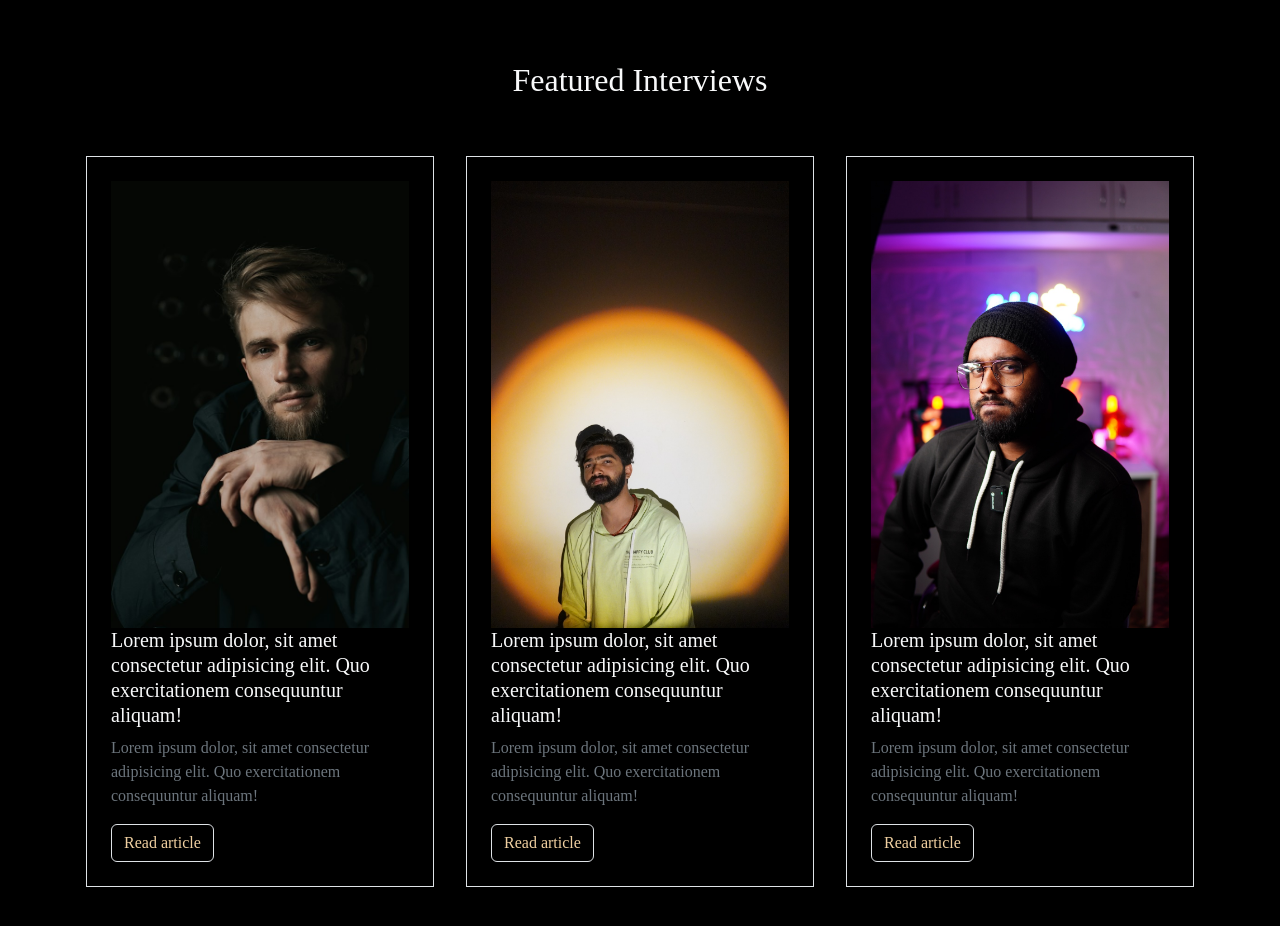
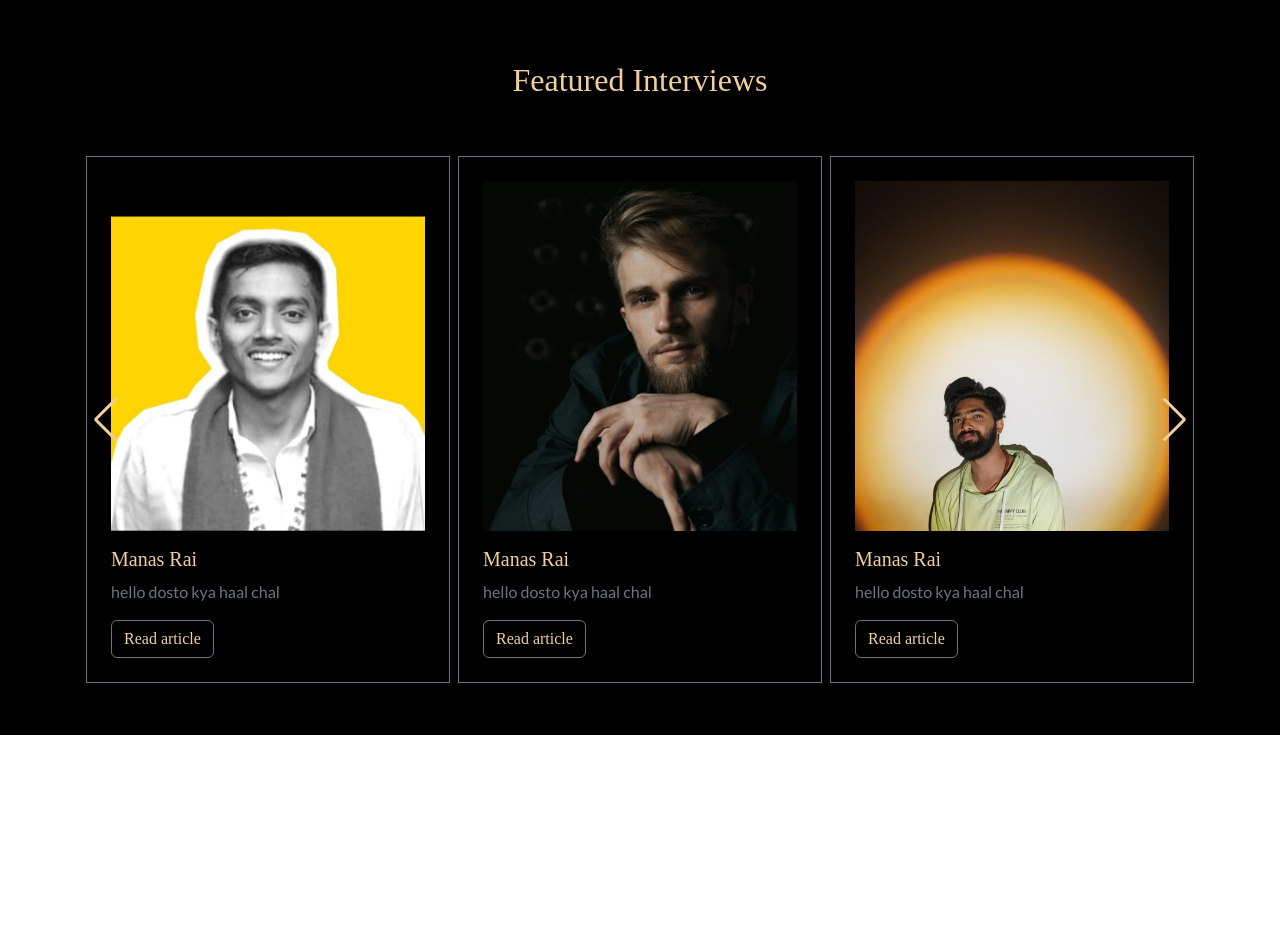
Before and after one commit to Manasrai2000/famebeat, a plain HTML site: page slider.html in a window 1280 px wide. Shown: the part 840-1766 px from the top of the page. After the commit the page ends 1575 px from the top, so only its background shows below. Drawn offline with nearby package versions, Linux system fonts and the light colour scheme; a web font is replaced by a local one.

Commit message:
update 2 sections code
home page abhi baaki hai

```diff
--- a/slider.html
+++ b/slider.html
@@ -26,7 +26,15 @@
             z-index: 1;
         }
 
+        .btn:hover{
+            color: white;
+        }
         .t-cr {
+            color: #efcfa0;
+        }
+        .swiper-button-prev,
+        .swiper-button-next{
+
             color: #efcfa0;
         }
     </style>
@@ -204,47 +212,91 @@
         </div>
     </section>
 
+    <!-- articles -->
     <section class="bg-black py-5">
         <div class="container">
-        <div class="playfair fs-2 my-5 text-light text-center">
+            <div class="playfair fs-2 my-5 t-cr text-center">
                 Featured Interviews
             </div>
-        <div class="row">
-            <div class="col-lg-4 col-md-6 col-12 ">
-                <div class="m-1 text-light p-4 border">
-
-                    <img src="./assets/images/m1.jpg" alt="" class="img-fluid">
-                    <div class="playfair fs-5  lh-sm">Lorem ipsum dolor, sit amet consectetur adipisicing elit. Quo exercitationem consequuntur aliquam!</div>
-                    <div class="playfair pt-2 text-secondary ">Lorem ipsum dolor, sit amet consectetur adipisicing elit. Quo exercitationem consequuntur aliquam!</div>
-                    <a href=" " class="playfair btn border mt-3 t-cr">Read
-                        article</a>
+            <div class="swiper swiperarticle">
+                <div class="swiper-wrapper">
+                    <!-- @foreach($featured_magazines as $magazine) -->
+                    <div class="swiper-slide">
+                        <div class="">
+                            <div class="m-1 text-light p-4 border border-secondary">
+                                <div class="position-relative overflow-hidden mb-3" style="height:350px;">
+                                    <img src="./assets/images/admin.jpg" alt=""
+                                        class="img-fluid position-absolute top-50 start-50 translate-middle">
+                                </div>
+                                <div class="playfair fs-5 t-cr lh-sm">Manas Rai</div>
+                                <div class="pt-2 text-secondary">hello dosto kya haal chal</div>
+                                <a href=" " class="playfair btn border border-secondary mt-3 t-cr">Read article</a>
                             </div>
                         </div>
-            <div class="col-lg-4 col-md-6 col-12 ">
-                <div class="m-1 text-light p-4 border">
-
-                    <img src="./assets/images/m2.jpg" alt="" class="img-fluid">
-                    <div class="playfair fs-5  lh-sm">Lorem ipsum dolor, sit amet consectetur adipisicing elit. Quo exercitationem consequuntur aliquam!</div>
-                    <div class="playfair pt-2 text-secondary ">Lorem ipsum dolor, sit amet consectetur adipisicing elit. Quo exercitationem consequuntur aliquam!</div>
-                    <a href=" " class="playfair btn border mt-3 t-cr">Read
-                        article</a>
+                    </div>
+                    <div class="swiper-slide">
+                        <div class="">
+                            <div class="m-1 text-light p-4 border border-secondary">
+                                <div class="position-relative overflow-hidden mb-3" style="height:350px;">
+                                    <img src="./assets/images/m1.jpg" alt=""
+                                        class="img-fluid position-absolute top-50 start-50 translate-middle">
+                                </div>
+                                <div class="playfair fs-5 t-cr lh-sm">Manas Rai</div>
+                                <div class="pt-2 text-secondary">hello dosto kya haal chal</div>
+                                <a href=" " class="playfair btn border border-secondary mt-3 t-cr">Read article</a>
                             </div>
                         </div>
-            <div class="col-lg-4 col-md-6 col-12 ">
-                <div class="m-1 text-light p-4 border">
-
-                    <img src="./assets/images/m3.jpg" alt="" class="img-fluid">
-                    <div class="playfair fs-5  lh-sm">Lorem ipsum dolor, sit amet consectetur adipisicing elit. Quo exercitationem consequuntur aliquam!</div>
-                    <div class="playfair pt-2 text-secondary ">Lorem ipsum dolor, sit amet consectetur adipisicing elit. Quo exercitationem consequuntur aliquam!</div>
-                    <a href=" " class="playfair btn border mt-3 t-cr">Read
-                        article</a>
+                    </div>
+                    <div class="swiper-slide">
+                        <div class="">
+                            <div class="m-1 text-light p-4 border border-secondary">
+                                <div class="position-relative overflow-hidden mb-3" style="height:350px;">
+                                    <img src="./assets/images/m2.jpg" alt=""
+                                        class="img-fluid position-absolute top-50 start-50 translate-middle">
+                                </div>
+                                <div class="playfair fs-5 t-cr lh-sm">Manas Rai</div>
+                                <div class="pt-2 text-secondary">hello dosto kya haal chal</div>
+                                <a href=" " class="playfair btn border border-secondary mt-3 t-cr">Read article</a>
                             </div>
                         </div>
+                    </div>
+                    <div class="swiper-slide">
+                        <div class="">
+                            <div class="m-1 text-light p-4 border border-secondary">
+                                <div class="position-relative overflow-hidden mb-3" style="height:350px;">
+                                    <img src="./assets/images/m3.jpg" alt=""
+                                        class="img-fluid position-absolute top-50 start-50 translate-middle">
+                                </div>
+                                <div class="playfair fs-5 t-cr lh-sm">Manas Rai</div>
+                                <div class="pt-2 text-secondary">hello dosto kya haal chal</div>
+                                <a href=" " class="playfair btn border border-secondary mt-3 t-cr">Read article</a>
+                            </div>
+                        </div>
+                    </div>
+                    <div class="swiper-slide">
+                        <div class="">
+                            <div class="m-1 text-light p-4 border border-secondary">
+                                <div class="position-relative overflow-hidden mb-3" style="height:350px;">
+                                    <img src="./assets/images/m4.jpg" alt=""
+                                        class="img-fluid position-absolute top-50 start-50 translate-middle">
+                                </div>
+                                <div class="playfair fs-5 t-cr lh-sm">Manas Rai</div>
+                                <div class="pt-2 text-secondary">hello dosto kya haal chal</div>
+                                <a href=" " class="playfair btn border border-secondary mt-3 t-cr">Read article</a>
+                            </div>
+                        </div>
+                    </div>
+                    <!-- @endforeach     -->
+                </div>
+                <!-- Add Arrows -->
+                <div class="swiper-button-next"></div>
+                <div class="swiper-button-prev"></div>
+            </div>
+
 
         </div>
-    </div>
     </section>
-
+    <!-- articles -->
 
 
 
@@ -252,7 +304,7 @@
     <script src="./bootstrap-5.3.2-dist/js/bootstrap.bundle.min.js"></script>
     <script src="https://cdn.jsdelivr.net/npm/swiper/swiper-bundle.min.js"></script>
     <script>
-
+        //  for hero section
         var swiper = new Swiper('.swipermain', {
             slidesPerView: 1,
             centeredSlides: true,
@@ -274,6 +326,39 @@
             },
             speed: 1000,
         });
+        // for article section
+        var swiper = new Swiper('.swiperarticle', {
+            slidesPerView: 3,
+            centeredSlides: true,
+            loop: true,
+            spaceBetween: 0,
+            pagination: {
+                el: '.swiper-pagination',
+                clickable: true,
+                renderBullet: function (index, className) {
+                    return '<span class="' + className + '">' + (index + 1) + '</span>';
+                },
+            },
+            navigation: {
+                nextEl: '.swiper-button-next',
+                prevEl: '.swiper-button-prev',
+            },
+            autoplay: {
+                delay: 3000,
+            },
+            speed: 1000,
+            breakpoints: {
+                980: {
+                    slidesPerView: 3,
+                },
+                720: {
+                    slidesPerView: 2,
+                },
+                280: {
+                    slidesPerView: 1,
+                }
+            },
+        });
     </script>
 </body>
 
```
Lines whose indentation alone changed are shown as unchanged.
